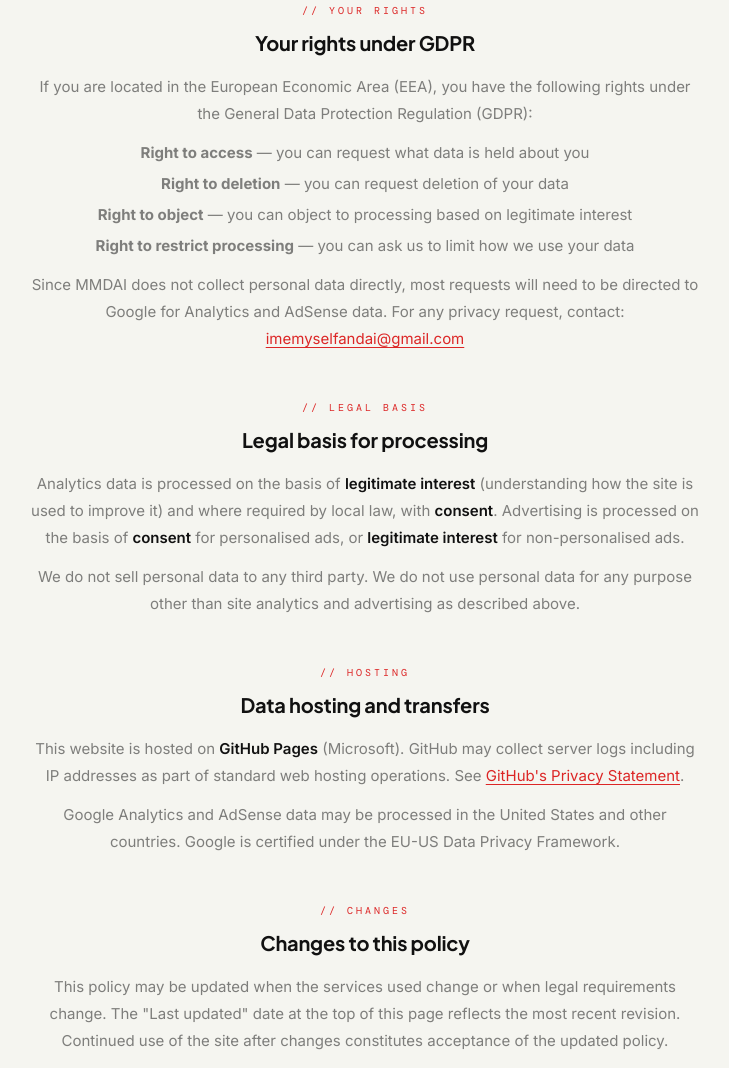
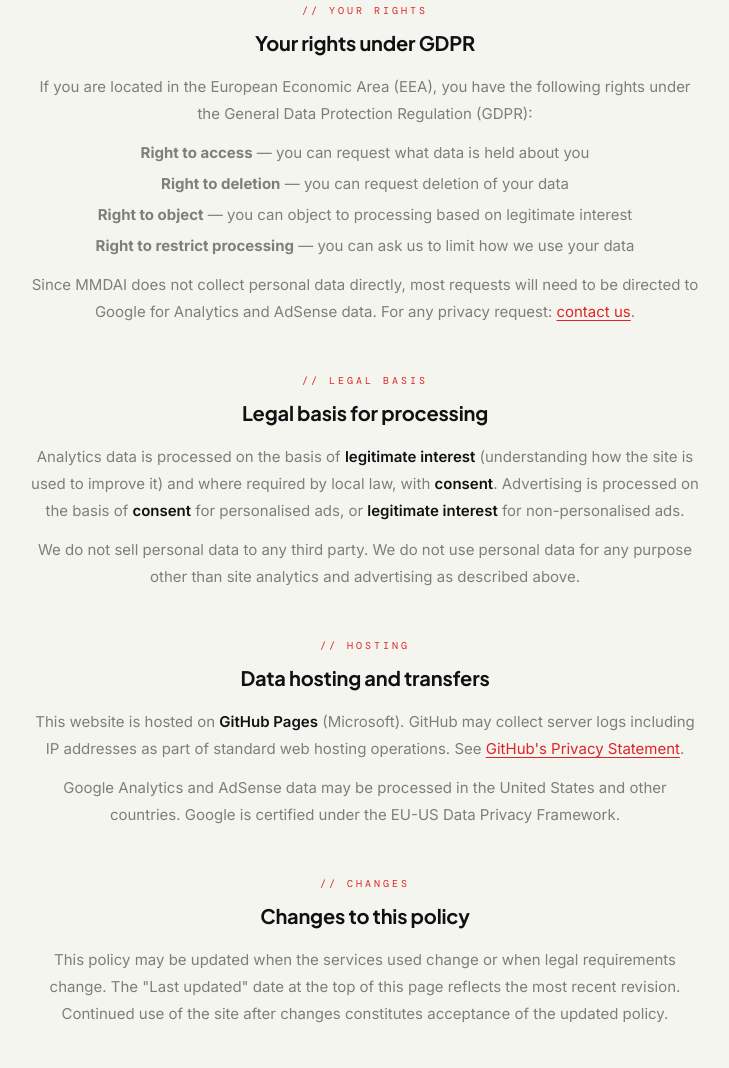
Before and after one commit to mmandai/privacy, a plain HTML site: page index.html in a window 1280 px wide. Shown: the part 1972-3040 px from the top of the page, without its empty margins (275-1004 px from the left). Drawn offline with nearby package versions, Linux system fonts and the light colour scheme.

Commit message:
Update index.html

```diff
--- a/index.html
+++ b/index.html
@@ -143,7 +143,7 @@
       <li><strong>Right to object</strong> — you can object to processing based on legitimate interest</li>
       <li><strong>Right to restrict processing</strong> — you can ask us to limit how we use your data</li>
     </ul>
-    <p>Since MMDAI does not collect personal data directly, most requests will need to be directed to Google for Analytics and AdSense data. For any privacy request, contact: <a href="mailto:imemyselfandai@gmail.com">imemyselfandai@gmail.com</a></p>
+    <p>Since MMDAI does not collect personal data directly, most requests will need to be directed to Google for Analytics and AdSense data. For any privacy request: <a href="mailto:imemyselfandai@gmail.com">contact us</a>.</p>
   </div>
 
   <div class="section">
```
